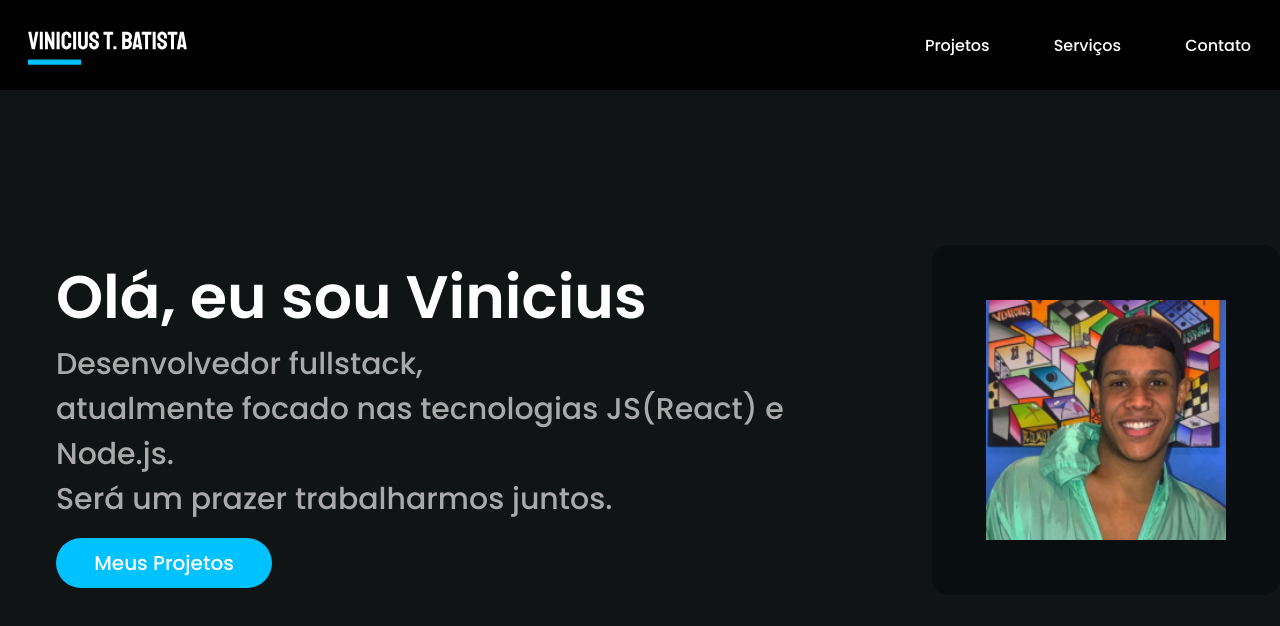
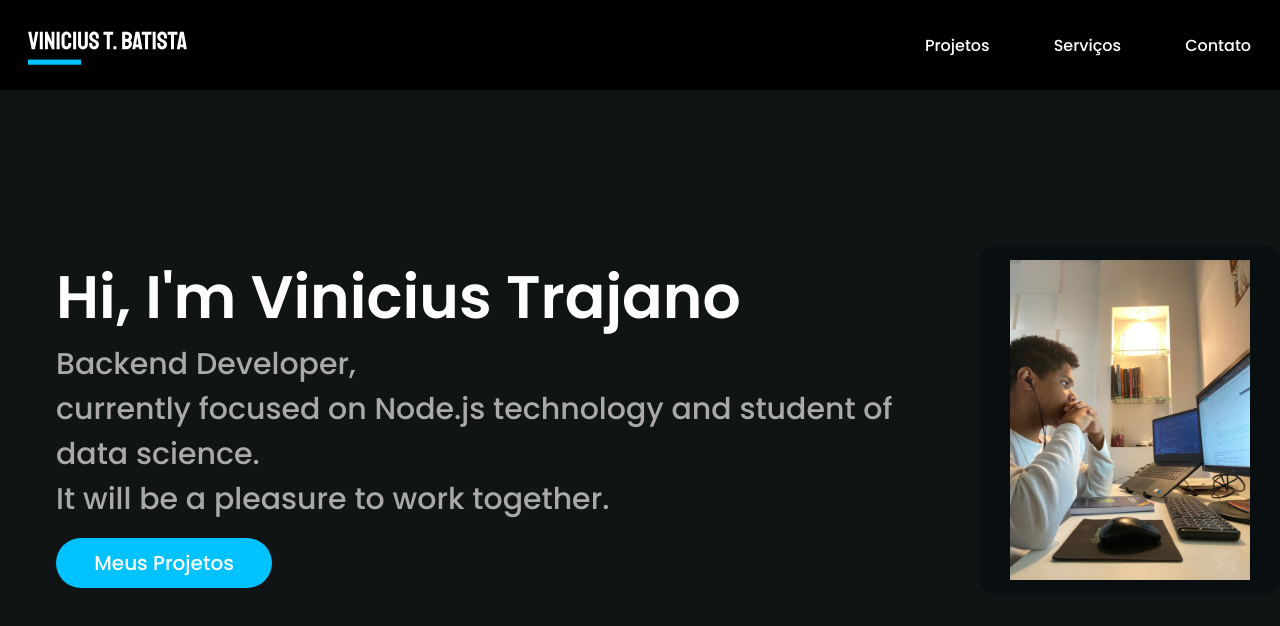
Before and after one commit to trajanovinicius/myprofile, a React (Create React App) app: page / in a window 1280 px wide. Shown: the top 626 px of the page. Built offline with nearby package versions, Linux system fonts and the light colour scheme.

Commit message:
littles adjustings

```diff
--- a/src/pages/Profile/index.js
+++ b/src/pages/Profile/index.js
@@ -7,7 +7,7 @@ import {
   ContainerImg,
   ContentText,
 } from "./styles";
-import profileImg from "../../assets/profile.png";
+import profileImg from "../../assets/profile2.jpeg";
 
 function Profile() {
   return (
@@ -15,11 +15,12 @@ function Profile() {
       <Header />
       <Content>
         <ContentText>
-          <Title>Olá, eu sou Vinicius</Title>
+          <Title>Hi, I'm Vinicius Trajano</Title>
           <Message>
-            Desenvolvedor fullstack,
-            <br /> atualmente focado nas tecnologias JS(React) e Node.js.
-            <br /> Será um prazer trabalharmos juntos.
+            Backend Developer,
+            <br /> currently focused on Node.js technology and student of data
+            science.
+            <br /> It will be a pleasure to work together.
           </Message>
           <a
             href="https://github.com/trajanovinicius"
```
Also changed, not shown: src/assets/profile2.jpeg (added).
